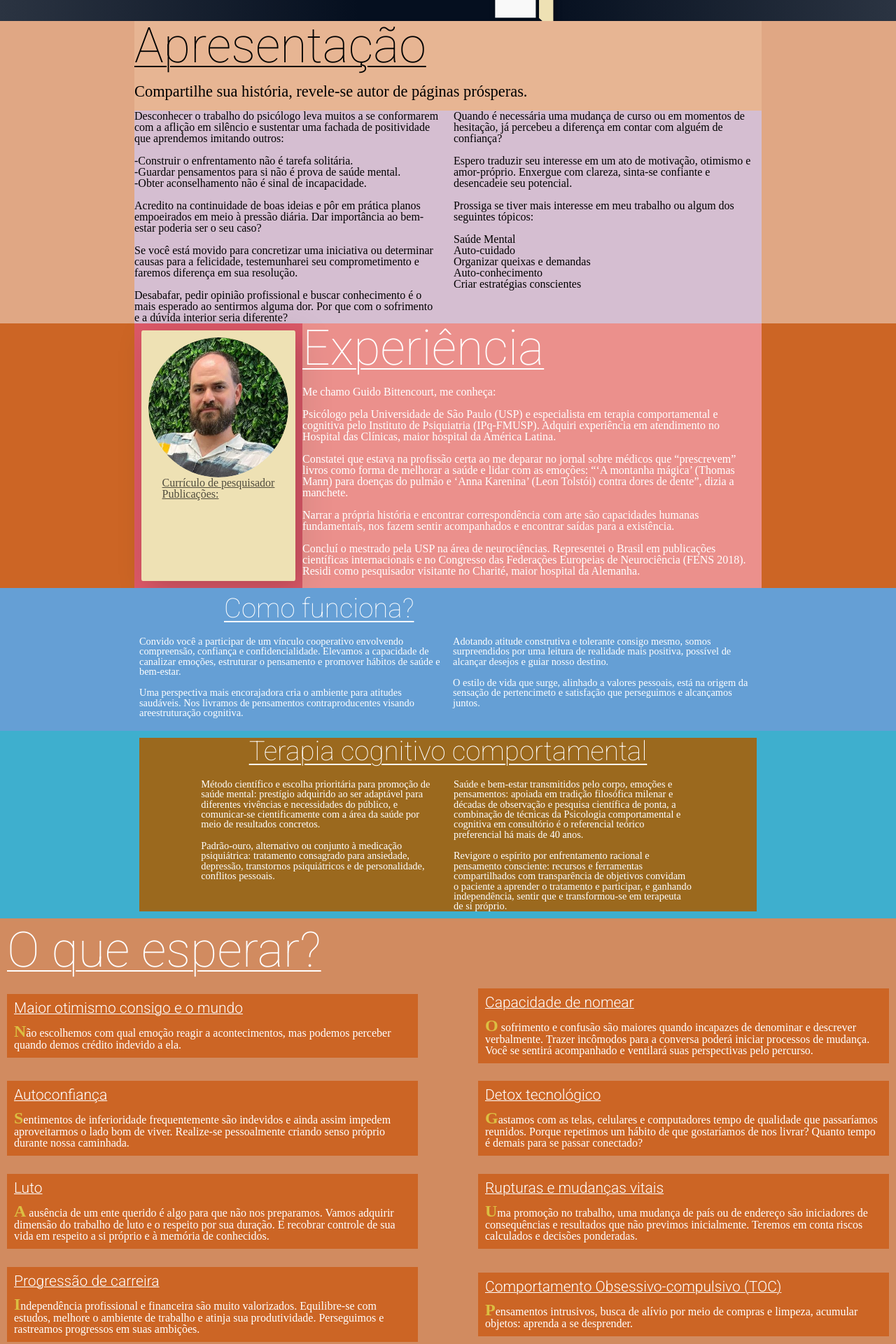
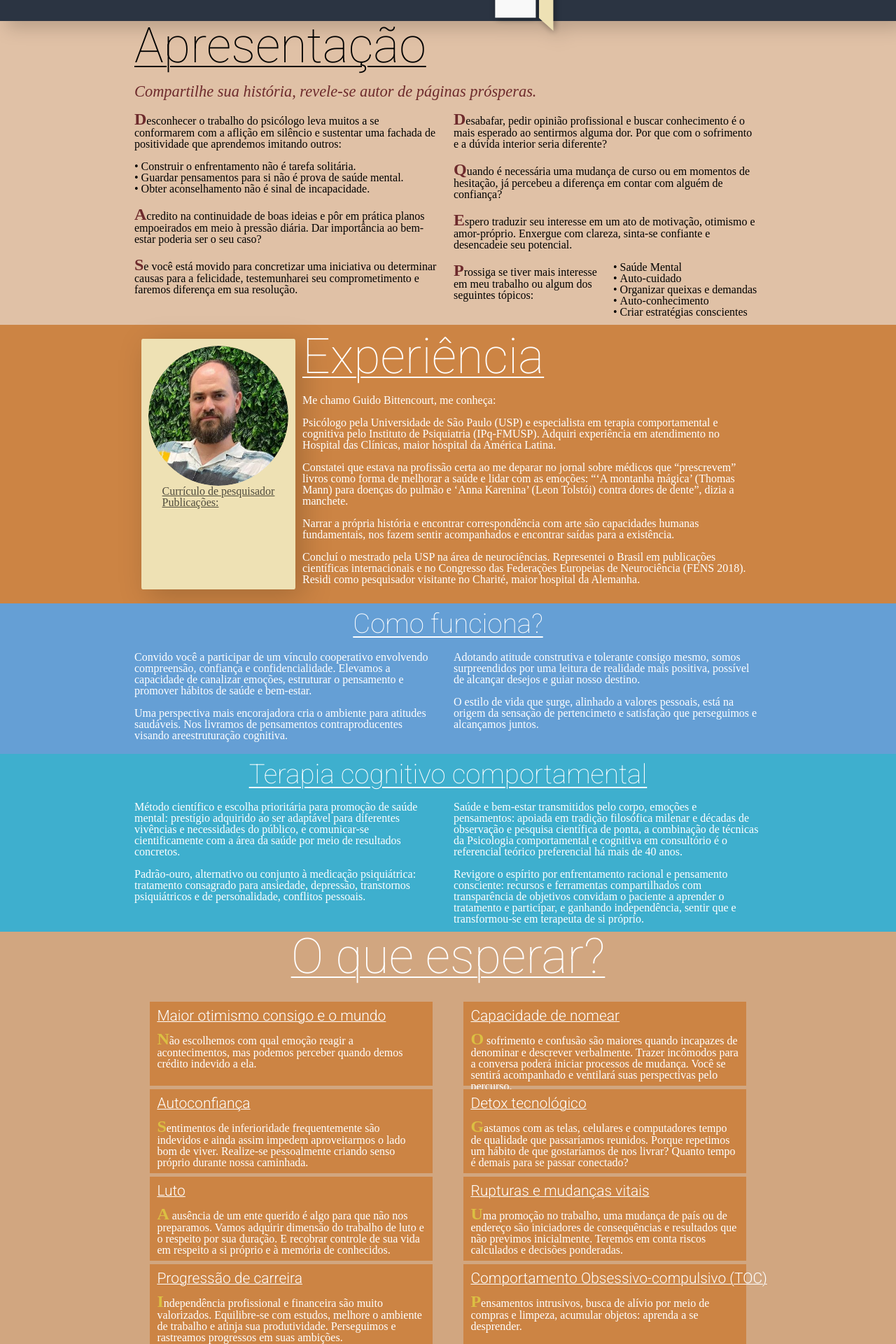
Before and after one commit to satyrmont/gbPsi, a React (Vite) app: page / in a window 1280 px wide. Shown: the part 140-2060 px from the top of the page at 70% size. Built offline with nearby package versions, Linux system fonts and the light colour scheme; a web font is replaced by a local one.

Commit message:
Layout refactor. Color WIP.

```diff
--- a/src/pages/0-Logo.page.jsx
+++ b/src/pages/0-Logo.page.jsx
@@ -87,13 +87,14 @@ const LogoSection = styled(Section)`
   justify-content: start;
   overflow: visible;
   height: 130px;
+
   /* margin-bottom: 32px; */
 
   /* background: radial-gradient(circle at 100%, #1d3a6a, black); */
   filter: drop-shadow(10px 10px 12px #0000002c);
   /* max-width: 60%; */
 
-  z-index: -1;
+  z-index: 3;
 
   @media (min-width: 768px) {
     margin-top: calc(var(--nav-height));
@@ -107,14 +108,14 @@ const LogoSection = styled(Section)`
     rgba(29, 58, 106, 1) 100%
   ); */
 
-  background: var(--color_A2);
-  background: linear-gradient(
+  background: var(--color_A3);
+  /* background: linear-gradient(
     90deg,
     var(--color_A3) 0%,
     var(--color_A1) 40%,
     var(--color_A1) 60%,
     var(--color_A3) 100%
-  );
+  ); */
 
   justify-content: center;
 `;
--- a/src/pages/1-Intro.page.jsx
+++ b/src/pages/1-Intro.page.jsx
@@ -30,9 +30,9 @@ function Intro() {
               que aprendemos imitando outros:
             </p>
             <ul>
-              <li>-Construir o enfrentamento não é tarefa solitária.</li>
-              <li>-Guardar pensamentos para si não é prova de saúde mental.</li>
-              <li>-Obter aconselhamento não é sinal de incapacidade.</li>
+              <li>Construir o enfrentamento não é tarefa solitária.</li>
+              <li>Guardar pensamentos para si não é prova de saúde mental.</li>
+              <li>Obter aconselhamento não é sinal de incapacidade.</li>
             </ul>
             <br />
             <p>
@@ -60,6 +60,7 @@ function Intro() {
               amor-próprio. Enxergue com clareza, sinta-se confiante e
               desencadeie seu potencial.
             </p>
+            <Prossiga>
               <p>
                 Prossiga se tiver mais interesse em meu trabalho ou algum dos
                 seguintes tópicos:
@@ -71,12 +72,10 @@ function Intro() {
                 <li>Auto-conhecimento</li>
                 <li>Criar estratégias conscientes</li>
               </ul>
+            </Prossiga>
           </IntroText_Wrapper>
         </IntroText>
       </ContentContainer_Intro>
-      {/* <CarouselContainer>
-        <GBCarousel />
-      </CarouselContainer> */}
 
       <ContentContainer_Experiencia>
         <ContentWrapper_Experiencia>
@@ -144,7 +143,6 @@ function Intro() {
     </IntroSection>
   );
 }
-// ReactDOM.render(<DemoCarousel />, document.querySelector(".demo-carousel"));
 
 const IntroSection = styled(Section)`
   background-color: var(--color_D3);
@@ -154,34 +152,27 @@ const IntroSection = styled(Section)`
   flex-direction: column;
   align-items: center;
   padding: 0px;
-
-  /* position: relative; */
 `;
 
 const ContentContainer_Intro = styled(ContentContainer)`
   box-sizing: border-box;
-  /* padding: 10px; */
   display: flex;
   flex-direction: column;
   align-items: start;
   width: 70%;
+  margin-bottom: 10px;
 
-  background-color: #ffe4c43a;
-`;
-
-const CarouselContainer = styled.div`
-  width: 80%;
+  /* background-color: #ffe4c43a; */
 `;
 
 const IntroText_Wrapper = styled.div`
   column-count: 2;
-  width: 100%;
 
   p {
     break-inside: avoid;
   }
 
-  background-color: #c9c4ff94;
+  /* background-color: #c9c4ff94; */
 `;
 
 const IntroText = styled(SectionText)`
@@ -192,11 +183,29 @@ const IntroText = styled(SectionText)`
   h2 {
     font-weight: 300;
     font-size: calc(var(--title-font-size) * 0.32);
+    color: var(--color_G1);
+    font-style: italic;
   }
+  // Change from first-letter to first word
+  p::first-letter {
+    font-size: 1.5rem;
+    font-weight: bold;
+    color: var(--color_G1);
+  }
+  li::before {
+    content: "•";
+    margin-right: 4px;
+  }
+`;
+
+const Prossiga = styled.div`
+  column-count: 2;
 `;
 
 const ContentContainer_Experiencia = styled(ContentContainer)`
   background-color: var(--color_D1);
+  box-sizing: border-box;
+  padding: 10px 0px 10px 0px;
   width: 100%;
 `;
 
@@ -208,7 +217,7 @@ const ContentWrapper_Experiencia = styled.div`
   position: relative;
 
   width: var(--content-width);
-  background-color: #f848d462;
+  /* background-color: #f848d462; */
 `;
 const SectionText_Experiencia = styled(SectionText)`
   color: white;
@@ -218,7 +227,7 @@ const SectionText_Experiencia = styled(SectionText)`
   overflow: hidden;
   /* margin-left: 20px; */
 
-  background-color: #ffe4c463;
+  /* background-color: #ffe4c463; */
   p {
     break-inside: avoid;
   }
--- a/src/pages/3-ComoFunciona.page.jsx
+++ b/src/pages/3-ComoFunciona.page.jsx
@@ -84,6 +84,7 @@ const Section_ComoFunciona = styled(Section)`
   background-color: var(--color_B3);
   display: flex;
   flex-direction: column;
+  align-items: center;
   overflow: hidden;
 
   width: 100%;
@@ -91,25 +92,32 @@ const Section_ComoFunciona = styled(Section)`
   /* position: relative; */
 `;
 const ContentContainer_ComoFunciona = styled(ContentContainer)`
-  position: relative;
   overflow: hidden;
-  /* width: 100%; */
+  display: flex;
+  flex-direction: column;
+  align-items: center;
+  justify-content: center;
+
   box-sizing: border-box;
-  padding: 10px;
+  padding: 10px 0px 10px 0px;
+
+  /* width: var(--content-width); */
+
+  /* background-color: bisque; */
 `;
 
 const SectionText_ComoFunciona = styled(SectionText)`
-  font-size: calc(var(--text-font-size) * 0.9);
-  width: 70%;
+  /* font-size: calc(var(--text-font-size) * 0.9); */
+  width: var(--content-width);
   display: block;
   column-count: 2;
+
   p {
     break-inside: avoid;
   }
 `;
 
 const Title_ComoFunciona = styled(Title)`
-  width: 50dvw;
   color: white;
   font-size: 3vi;
 `;
@@ -120,26 +128,31 @@ const ContentContainer_Metodo = styled(ContentContainer)`
   overflow: hidden;
   position: relative;
   box-sizing: border-box;
-  padding: 10px;
+
+  box-sizing: border-box;
+  padding: 10px 0px 10px 0px;
 `;
 
 const ContentWrapper_Metodo = styled.div`
   display: flex;
   flex-direction: column;
-  background-color: #9b691e;
   text-align: center;
   align-items: center;
-  width: var(--content-width);
+  /* width: var(--content-width); */
   overflow: hidden;
+
+  /* background-color: #9b691e; */
 `;
 
 const SectionText_Metodo = styled(SectionText)`
   display: block;
   text-align: start;
-  font-size: calc(var(--text-font-size) * 0.9);
+  /* font-size: calc(var(--text-font-size) * 0.9); */
+  width: var(--content-width);
+
   column-count: 2;
   column-gap: 1rem;
-  max-width: 80%;
+  /* max-width: 80%; */
   /* background-color: #62451a; */
   justify-content: start;
   p {
--- a/src/pages/5-QueEsperar.page copy.jsx
+++ b/src/pages/5-QueEsperar.page copy.jsx
@@ -101,15 +101,19 @@ const Section_QueEsperar = styled(Section)`
   display: flex;
   flex-direction: column;
   color: white;
-  box-sizing: border-box;
-  padding: 10px;
+  align-items: center;
+  justify-content: center;
 `;
 
 const ContentContainer_QueEsperar = styled(ContentContainer)`
   display: flex;
   flex-flow: wrap;
-  justify-content: space-between;
-  width: 100%;
+  align-items: center;
+  justify-content: space-around;
+  width: var(--content-width);
+  box-sizing: border-box;
+  padding: 10px 0px 10px 0px;
+  /* background-color: #0000ff56; */
 `;
 
 const Title_QueEsperar = styled(Title)`
@@ -117,11 +121,13 @@ const Title_QueEsperar = styled(Title)`
 `;
 
 const Card = styled.div`
+  margin-bottom: 5px;
+
+  box-sizing: border-box;
   padding: 10px;
-  margin-bottom: 2dvw;
-  min-width: 30%;
-  max-width: 45%;
-  width: clamp();
+
+  height: 120px;
+  width: 45%;
   background-color: var(--color_D1);
 
   h2 {
@@ -137,6 +143,7 @@ const Card = styled.div`
     text-decoration-thickness: 1px;
     margin-bottom: 10px;
   }
+
   p::first-letter {
     font-size: 1.5rem;
     font-weight: bold;
--- a/src/pages/6-PerguntasFrequentes.page.jsx
+++ b/src/pages/6-PerguntasFrequentes.page.jsx
@@ -194,10 +194,14 @@ function PerguntasFrequentes() {
 }
 
 const Section_PerguntasFrequentes = styled(Section)`
-  background-color: var(--color_C1);
+  background-color: var(--color_C2);
+  color: white;
+
   display: flex;
   flex-direction: column;
-  color: white;
+  align-items: center;
+  justify-content: center;
+
   box-sizing: border-box;
   padding: 10px;
 `;
@@ -216,7 +220,9 @@ const Title_Perguntas = styled(Title)`
 `;
 
 const CollapsibleButton = styled.button`
-  background-color: ${({ isOpen }) => (isOpen ? "#5C9210" : "var(--color_A3)")};
+  /* background-color: ${({ isOpen }) =>
+    isOpen ? "var(--color_A2)" : "var(--color_A3)"}; */
+  background-color: var(--color_B2);
   color: white;
   cursor: pointer;
   padding: 2px 18px 2px 18px;
--- a/src/pages/7-Contato.page.jsx
+++ b/src/pages/7-Contato.page.jsx
@@ -37,7 +37,7 @@ function Contato() {
 }
 
 const Section_Contato = styled(Section)`
-  background-color: #876785;
+  background-color: var(--color_G3);
   color: white;
 
   display: flex;
@@ -62,22 +62,6 @@ const Section_Contato = styled(Section)`
   }
 `;
 
-// const Left = styled.div`
-//   margin-left: 20px;
-//   div {
-//     min-height: fit-content;
-//     margin-bottom: 50%;
-//   }
-// `;
-// const Right = styled.div`
-//   justify-content: end;
-//   text-align: end;
-
-//   display: flex;
-//   flex-direction: column;
-//   margin-right: 20px;
-// `;
-
 const Address = styled.div`
   margin-left: 5%;
   margin-right: 5%;
--- a/src/style/GlobalStyle.js
+++ b/src/style/GlobalStyle.js
@@ -50,13 +50,13 @@ const GlobalStyle = createGlobalStyle`
         --color_C2: #7ac0d3;
         --color_C3: #a0d4e2;
 
-        --color_D1: #cc6525;
-        --color_D2: #d18b60;
-        --color_D3: #e0a784;
+        --color_D1: #cc8444;
+        --color_D2: #d1a680;
+        --color_D3: #e0c1a6;
 
-        --color_E1: #cc8825;
-        --color_E2: #d1a360;
-        --color_E3: #e0bb84;
+        --color_E1: #cc9a4d;
+        --color_E2: #d1b589;
+        --color_E3: #e0cdb0;
 
         --color_F1: #dbbf42;
         --color_F2: #e0cf82;
```
Lines whose indentation alone changed are shown as unchanged.
